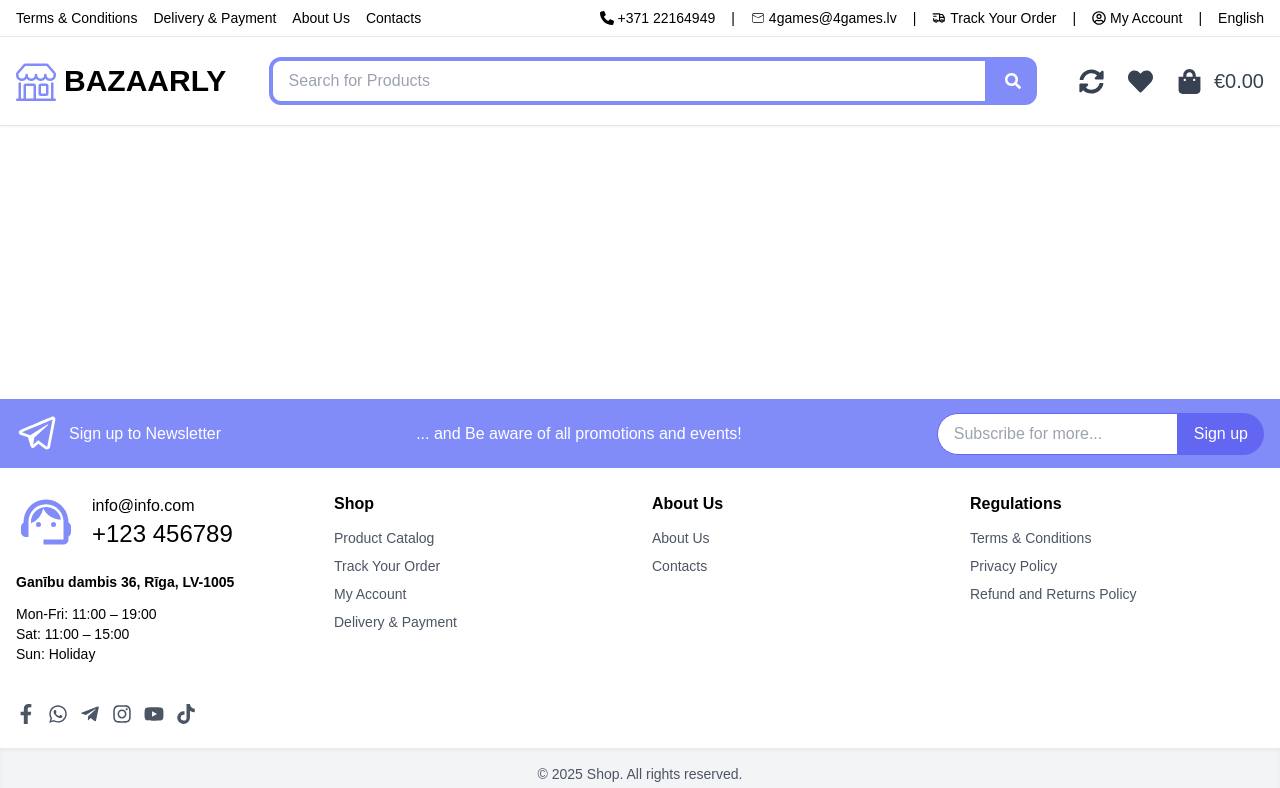
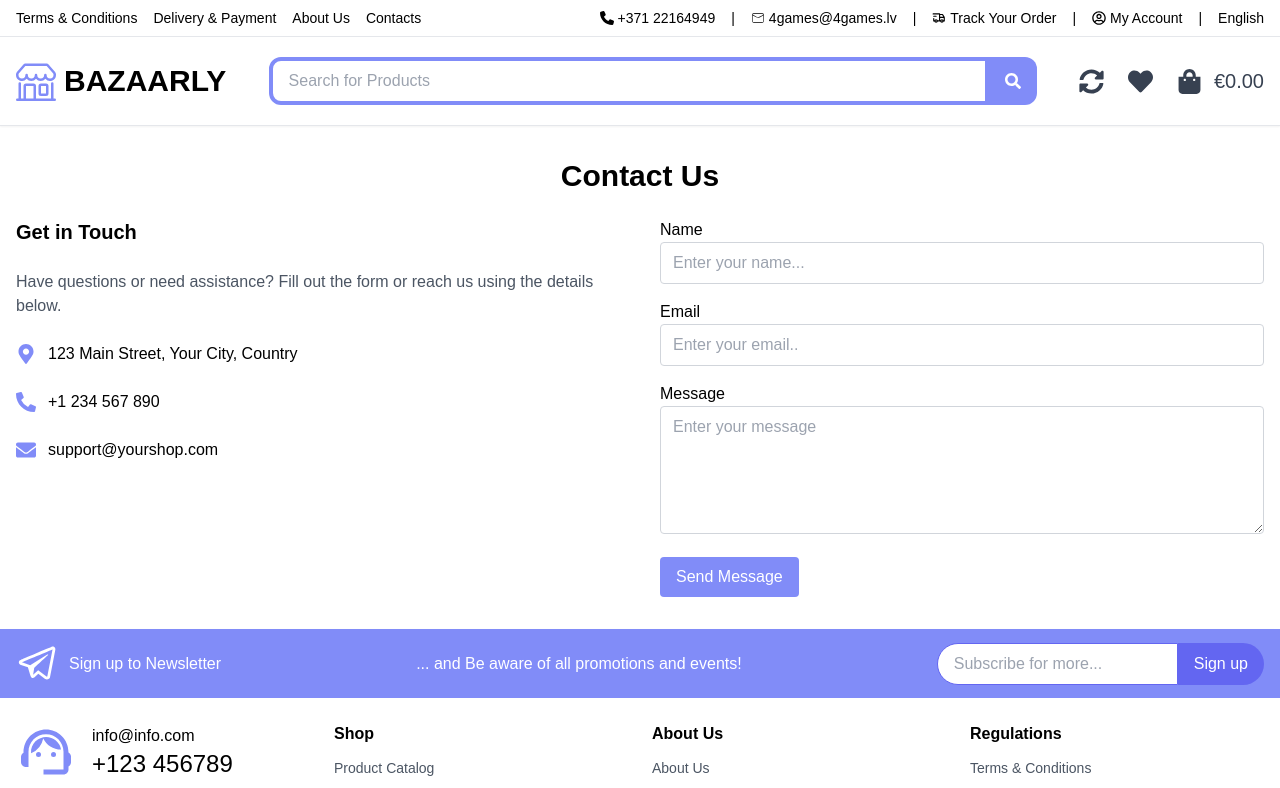
Before and after one commit to encodeschool/SHOP-APP, a React (Create React App) app in the folder shop-web/shop/: page /contacts in a window 1280 px wide. Shown: the top 788 px of the page. Built offline with nearby package versions, Linux system fonts and the light colour scheme.

Commit message:
Adding subcategory add to admin panel

```diff
--- a/shop-web/shop/src/App.jsx
+++ b/shop-web/shop/src/App.jsx
@@ -26,6 +26,7 @@ import Compare from './pages/Compare';
 import SearchResults from './pages/SearchResults';
 import { LoadingProvider } from './contexts/LoadingContext';
 import TrackOrder from './pages/TrackOrder';
+import Contact from './pages/Contact';
 
 function App() {
   return (
@@ -66,6 +67,7 @@ function App() {
             />
             <Route path='/favorites' element={< Favorites />} />
             <Route path='/track' element={<TrackOrder />} />
+            <Route path='/contacts' element={<Contact />} />
             {/* <Route path="/category/:id" element={<CategoryPage />} /> */}
             {/* Add other routes like /cart, /favorites, /login, etc. */}
           </Routes>
--- a/shop-web/shop/src/components/Footer.jsx
+++ b/shop-web/shop/src/components/Footer.jsx
@@ -61,7 +61,7 @@ export default function Footer() {
           <h2 className="font-bold mb-3">About Us</h2>
           <ul className="space-y-2 text-sm">
             <li><Link to="/about" className="text-gray-600 hover:text-black">About Us</Link></li>
-            <li><Link to="/contact" className="text-gray-600 hover:text-black">Contacts</Link></li>
+            <li><Link to="/contacts" className="text-gray-600 hover:text-black">Contacts</Link></li>
           </ul>
         </div>
 
--- /dev/null
+++ b/shop-web/shop/src/pages/Contact.jsx
@@ -0,0 +1,114 @@
+import React, { useState } from "react";
+import { FaMapMarkerAlt, FaPhoneAlt, FaEnvelope } from "react-icons/fa";
+
+export default function Contact() {
+  const [formData, setFormData] = useState({
+    name: "",
+    email: "",
+    message: "",
+  });
+  const [errors, setErrors] = useState({});
+  const [submitted, setSubmitted] = useState(false);
+
+  const validate = () => {
+    const newErrors = {};
+    if (!formData.name.trim()) newErrors.name = "Name is required";
+    if (!formData.email.trim()) {
+      newErrors.email = "Email is required";
+    } else if (!/\S+@\S+\.\S+/.test(formData.email)) {
+      newErrors.email = "Invalid email format";
+    }
+    if (!formData.message.trim()) newErrors.message = "Message is required";
+    return newErrors;
+  };
+
+  const handleSubmit = (e) => {
+    e.preventDefault();
+    const validationErrors = validate();
+    setErrors(validationErrors);
+    if (Object.keys(validationErrors).length === 0) {
+      console.log("Form submitted:", formData);
+      setSubmitted(true);
+      setFormData({ name: "", email: "", message: "" });
+    }
+  };
+
+  return (
+    <div className="my-8 px-4 container mx-auto">
+      <h1 className="text-center text-3xl font-bold mb-6">Contact Us</h1>
+
+      <div className="grid md:grid-cols-2 gap-10">
+        {/* Contact Info */}
+        <div className="space-y-6">
+          <h2 className="text-xl font-semibold">Get in Touch</h2>
+          <p className="text-gray-600">
+            Have questions or need assistance? Fill out the form or reach us using the details below.
+          </p>
+          <div className="flex items-center gap-3">
+            <FaMapMarkerAlt className="text-indigo-400 text-xl" />
+            <span>123 Main Street, Your City, Country</span>
+          </div>
+          <div className="flex items-center gap-3">
+            <FaPhoneAlt className="text-indigo-400 text-xl" />
+            <span>+1 234 567 890</span>
+          </div>
+          <div className="flex items-center gap-3">
+            <FaEnvelope className="text-indigo-400 text-xl" />
+            <span>support@yourshop.com</span>
+          </div>
+        </div>
+
+        {/* Contact Form */}
+        <form onSubmit={handleSubmit} className="space-y-4 bg-white rounded">
+          <div>
+            <label className="block font-medium">Name</label>
+            <input
+              type="text"
+              placeholder="Enter your name..."
+              className="border border-gray-300 rounded w-full px-3 py-2 focus:outline-none focus:ring focus:border-indigo-400"
+              value={formData.name}
+              onChange={(e) => setFormData({ ...formData, name: e.target.value })}
+            />
+            {errors.name && <p className="text-red-500 text-sm">{errors.name}</p>}
+          </div>
+
+          <div>
+            <label className="block font-medium">Email</label>
+            <input
+              type="email"
+              placeholder="Enter your email.."
+              className="border border-gray-300 rounded w-full px-3 py-2 focus:outline-none focus:ring focus:border-indigo-400"
+              value={formData.email}
+              onChange={(e) => setFormData({ ...formData, email: e.target.value })}
+            />
+            {errors.email && <p className="text-red-500 text-sm">{errors.email}</p>}
+          </div>
+
+          <div>
+            <label className="block font-medium">Message</label>
+            <textarea
+              placeholder="Enter your message"
+              className="border border-gray-300 rounded w-full px-3 py-2 h-32 focus:outline-none focus:ring focus:border-indigo-400"
+              value={formData.message}
+              onChange={(e) => setFormData({ ...formData, message: e.target.value })}
+            ></textarea>
+            {errors.message && <p className="text-red-500 text-sm">{errors.message}</p>}
+          </div>
+
+          <button
+            type="submit"
+            className="bg-indigo-400 text-white px-4 py-2 rounded hover:bg-indigo-400"
+          >
+            Send Message
+          </button>
+
+          {submitted && (
+            <p className="text-green-600 font-medium mt-2">
+              ✅ Your message has been sent successfully!
+            </p>
+          )}
+        </form>
+      </div>
+    </div>
+  );
+}
```
Also changed, not shown: 5 other files (tests, documents, lock files or other folders).
